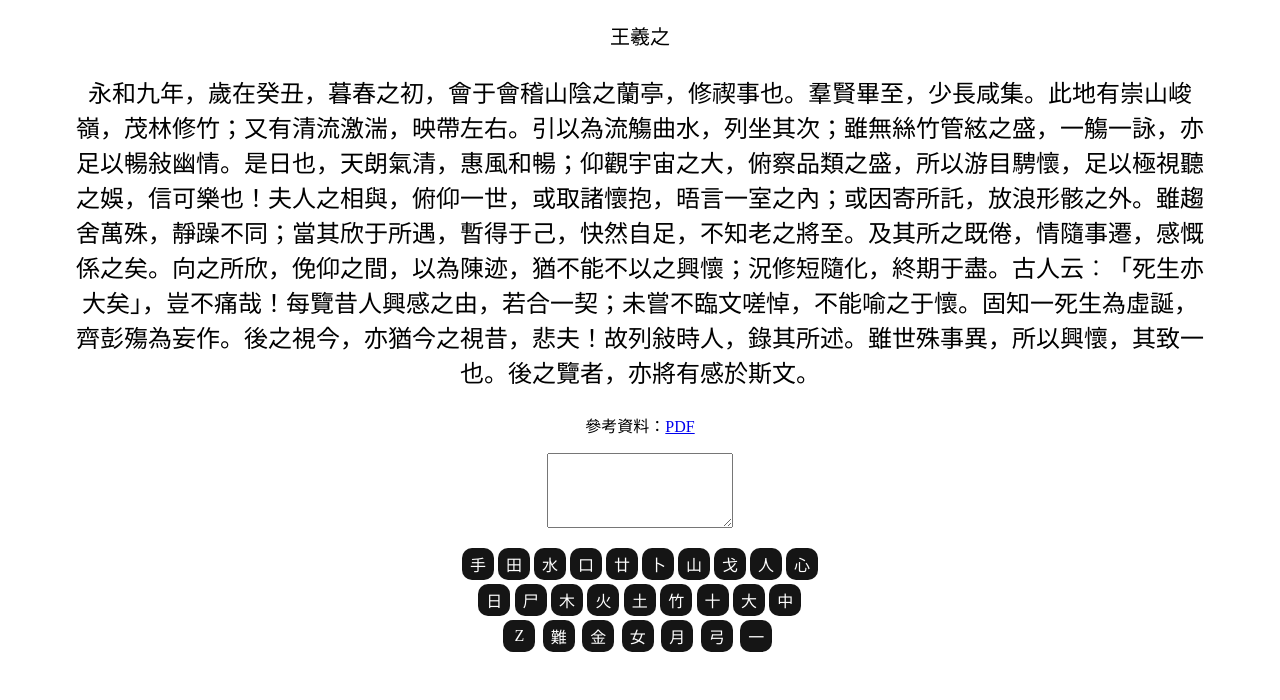
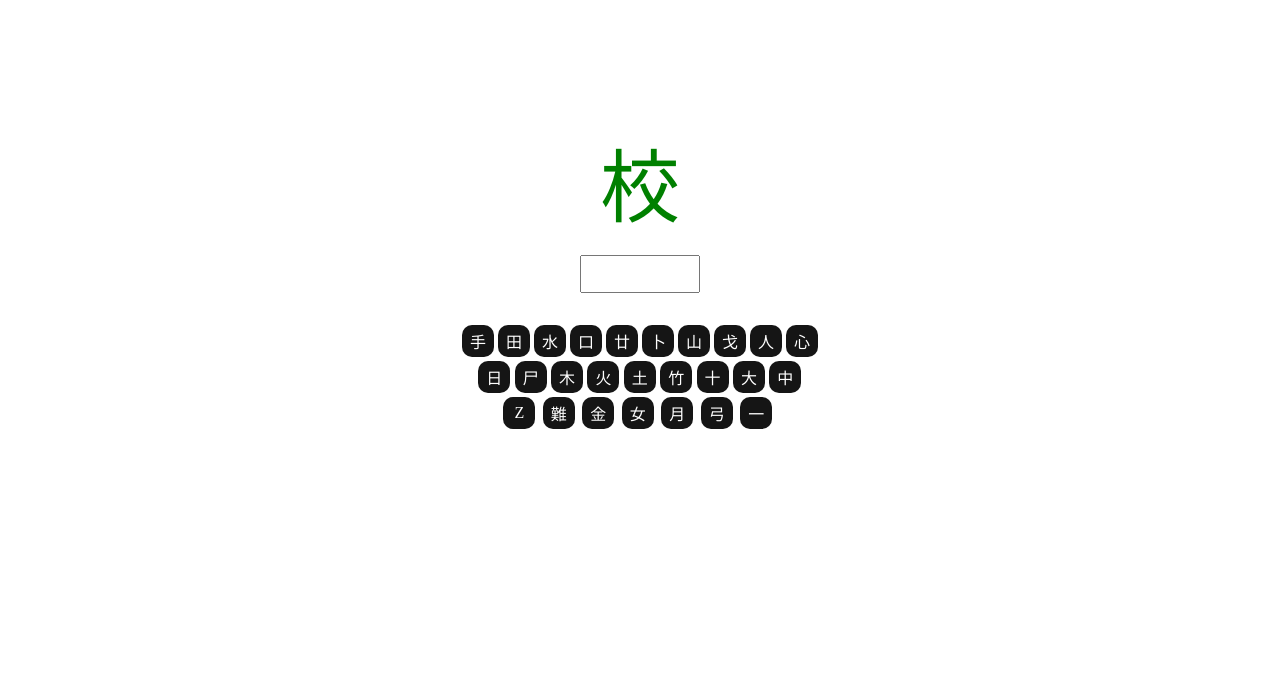
Before and after one commit to zeon10902/cangjie_ex, a plain HTML site: page index.html in a window 1280 px wide. Shown: the part 100-800 px from the top of the page. Drawn offline with Linux system fonts and the light colour scheme; a web font is replaced by a local one.

Commit message:
composition practice

```diff
--- a/index.css
+++ b/index.css
@@ -1,4 +1,3 @@
-
 body {
   padding: 0;
   margin: 0;
@@ -10,53 +9,55 @@ body {
   flex-direction: column;
   justify-content: center;
   align-items: center;
-
-  font-family: 'LXGW WenKai TC';
+  font-family: 'Noto Serif TC', serif;
 }
 
-textarea {
-  font-size: 1.25em;
-  font-family: 'LXGW WenKai TC';
+#typeNext {
+  display: flex;
+  flex-direction: column;
+  justify-content: center;
+  align-items: center;
+
+  #character {
+    font-size: 5rem;
+    color: green;
+    margin-bottom: 1rem;
+  }
+
+  input {
+    height: 2rem;
+    width: 7rem;
+    margin-bottom: 1rem;
+  }
+
+  input[type="text"] {
+    font-size: 1.25rem;
+    font-family: var(--ui);
+  }
+
+  p {
+    text-align: center;
+    margin: 0;
+    padding: 0;
+  }
 }
 
-p {
-  text-align: center;
-  margin-left: 3em;
-  margin-right: 3em;
-}
 
-#title {
-  font-size: 2.1875em;
-}
-
-#author {
-  font-size: 1.25em;
-}
-
-#content {
-  font-size: 1.5em;
-  margin-bottom: 1em;
-}
-
-#info {
-  font-size: 1em;
-  margin-bottom: 1em
-}
 
 #keymap {
-  font-size: 1em;
+  font-size: 1rem;
   display: grid;
   grid-template-rows: 1fr 1fr 1fr;
   justify-content: center;
   white-space: nowrap;
   align-items: center;
-  gap: 0.25em;
-  margin-top: 1em;
-  margin-bottom: 3em;
+  gap: 0.25rem;
+  margin-top: 1rem;
+  margin-bottom: 3rem;
 
   .row {
     height: 2em;
-    gap: 0.25em;
+    gap: 0.25rem;
   }
 
   .r1 {
@@ -83,7 +84,7 @@ p {
     display: flex;
     background-color: #151515;
     color: #ffffff;
-    border-radius: 0.625em;
+    border-radius: 0.625rem;
     text-align: center;
     justify-content: center;
     align-items: center;
--- a/index.html
+++ b/index.html
@@ -9,23 +9,18 @@
     <link rel="manifest" href="site.webmanifest" />
     <link rel="preconnect" href="https://fonts.googleapis.com">
     <link rel="preconnect" href="https://fonts.gstatic.com" crossorigin>
-    <link href="https://fonts.googleapis.com/css2?family=LXGW+WenKai+TC&display=swap" rel="stylesheet">
+    <link href="https://fonts.googleapis.com/css2?family=Noto+Serif+TC:wght@200..900&display=swap" rel="stylesheet">
     <title>CangJie Exercise</title>
     <link rel="stylesheet" href="index.css" />
     <script src="index.js" defer></script>
   </head>
 
   <body>
-    <div>
-      <p id="title"></p>
-      <p id="author"></p>
-      <p id="content"></p>
-      <p id="info">參考資料：<a id="link" href="#">PDF</a></p>
+    <div id="typeNext">
+      <p id="character"></p>
+      <input type="text" name="inputBox" maxlength="5" size="1rem" id="inputBox">
     </div>
 
-    <div>
-      <textarea id="inputBox" name="inputBox" rows="3" cols="15"></textarea>
-    </div>
 
     <div id="keymap">
       <div class="row r2">
--- a/index.js
+++ b/index.js
@@ -1,45 +1,3 @@
-// import fs from 'fs/promises'
-const content = [
-  {
-    title: "滕王閣序",
-    author: "王勃",
-    content:
-      "南昌故郡，洪都新府，星分翼軫，地接衡廬，襟三江而帶五湖，控蠻荊而引甌越。物華天寶，龍光射牛斗之墟；人傑地靈，徐孺下陳蕃之榻。雄州霧列，俊彩星馳，臺隍枕夷夏之交，賓主盡東南之美。都督閻公之雅望，棨戟遙臨；宇文新州之懿範，襜帷暫駐。十旬休暇，勝友如雲；千里逢迎，高朋滿座。騰蛟起鳳，孟學士之詞宗；紫電青霜，王將軍之武庫。家君作宰，路出名區；童子何知，躬逢勝餞。時維九月，序屬三秋。潦水盡而寒潭清，煙光凝而暮山紫。儼驂騑於上路，訪風景於崇阿；臨帝子之長洲，得仙人之舊館。層臺聳翠，上出重霄；飛閣翔丹，下臨無地。鶴汀鳧渚，窮島嶼之縈迴；桂殿蘭宮，即岡巒之體勢。披繡闥，俯雕甍，山原曠其盈視，川澤盱其駭矚。閭閻撲地，鐘鳴鼎食之家；舸艦彌津，青雀黃龍之軸。虹銷雨霽，彩徹雲衢。落霞與孤鶩齊飛，秋水共長天一色。漁舟唱晚，響窮彭蠡之濱；雁陣驚寒，聲斷衡陽之浦。遙吟甫暢，逸興遄飛。爽籟發而清風生，纖歌凝而白雲遏。睢園綠竹，氣凌彭澤之樽；鄴水朱華，光照臨川之筆。四美具，二難并。窮睇眄於中天，極娛遊於暇日。天高地迥，覺宇宙之無窮；興盡悲來，識盈虛之有數。望長安於日下，指吳會於雲間。地勢極而南溟深，天柱高而北辰遠。關山難越，誰悲失路之人？萍水相逢，盡是他鄉之客。懷帝閽而不見，奉宣室以何年？嗟乎！時運不齊，命途多舛；馮唐易老，李廣難封。屈賈誼於長沙，非無聖主；竄梁鴻於海曲，豈乏明時？所賴君子安貧，達人知命。老當益壯，寧移白首之心？窮且益堅，不墜青雲之志。酌貪泉而覺爽，處涸轍以猶歡。北海雖賒，扶搖可接；東隅已逝，桑榆非晚。孟嘗高潔，空餘報國之心；阮籍猖狂，豈效窮途之哭？勃三尺微命，一介書生，無路請纓，等終軍之弱冠；有懷投筆，慕宗慤之長風。捨簪笏於百齡，奉晨昬於萬里。非謝家之寶樹，接孟氏之芳鄰。他日趨庭，叨陪鯉對。今茲捧袂，喜託龍門。楊意不逢，撫凌雲而自惜；鍾期既遇，奏流水以何慚！嗚呼！勝地不常，盛筵難再；蘭亭已矣，梓澤丘墟。臨別贈言，幸承恩於偉餞；登高作賦，是所望於羣公。敢竭鄙誠，恭疏短引，一言均賦，四韻俱成。請灑潘江，各傾陸海云爾。",
-    link: "https://www.edb.gov.hk/attachment/tc/curriculum-development/kla/chi-edu/resources/secondary-edu/lang/chi_chapter/P127.pdf",
-  },
-  {
-    title: "蘭亭集序",
-    author: "王羲之",
-    content:
-      "永和九年，歲在癸丑，暮春之初，會于會稽山陰之蘭亭，修禊事也。羣賢畢至，少長咸集。此地有崇山峻嶺，茂林修竹；又有清流激湍，映帶左右。引以為流觴曲水，列坐其次；雖無絲竹管絃之盛，一觴一詠，亦足以暢敍幽情。是日也，天朗氣清，惠風和暢；仰觀宇宙之大，俯察品類之盛，所以游目騁懷，足以極視聽之娛，信可樂也！夫人之相與，俯仰一世，或取諸懷抱，晤言一室之內；或因寄所託，放浪形骸之外。雖趨舍萬殊，靜躁不同；當其欣于所遇，暫得于己，快然自足，不知老之將至。及其所之既倦，情隨事遷，感慨係之矣。向之所欣，俛仰之間，以為陳迹，猶不能不以之興懷；況修短隨化，終期于盡。古人云︰「死生亦大矣」，豈不痛哉！每覽昔人興感之由，若合一契；未嘗不臨文嗟悼，不能喻之于懷。固知一死生為虛誕，齊彭殤為妄作。後之視今，亦猶今之視昔，悲夫！故列敍時人，錄其所述。雖世殊事異，所以興懷，其致一也。後之覽者，亦將有感於斯文。",
-    link: "https://www.edb.gov.hk/attachment/tc/curriculum-development/kla/chi-edu/resources/secondary-edu/lang/chi_chapter/P122_202306.pdf",
-  },
-  {
-    title: "將進酒",
-    author: "李白",
-    content:
-      "君不見黃河之水天上來，奔流到海不復回！君不見高堂明鏡悲白髮，朝如青絲暮成雪。人生得意須盡歡，莫使金樽空對月！天生我材必有用，千金散盡還復來。烹羊宰牛且為樂，會須一飲三百杯。岑夫子，丹邱生，將進酒，君莫停！與君歌一曲，請君為我傾耳聽！鐘鼓饌玉不足貴，但願長醉不用醒！古來聖賢皆寂寞，唯有飲者留其名。陳王昔時宴平樂，斗酒十千恣歡謔。主人何為言少錢，徑須沽取對君酌！五花馬，千金裘，呼兒將出換美酒，與爾同銷萬古愁！",
-    link: "https://www.edb.gov.hk/attachment/tc/curriculum-development/kla/chi-edu/resources/secondary-edu/lang/chi_chapter/P024_201704.pdf",
-  },
-];
-
-
-function init_content() {
-  try {
-    const randomNumber = Math.floor(Math.random() * 3);
-    choosenContent = content[randomNumber];
-
-    document.getElementById("title").textContent = choosenContent.title;
-    document.getElementById("author").textContent = choosenContent.author;
-    document.getElementById("content").textContent = choosenContent.content;
-    document.getElementById("link").href = choosenContent.link;
-  } catch (err) {
-    console.error("Error occurs when initializing content:", err);
-  }
-}
-
-init_content();
-
 const chart = {
     q : '手',
     w : '田',
@@ -69,7 +27,18 @@ const chart = {
     m : '一'
 }
 
+
+const inputElement = document.getElementById("inputBox");
+// Flag to track composition end
+let compositionEnded = false;
+
+
 function handleEvent(event) {
+  // Set flag when composition ends
+  if (event.type === 'compositionend') {
+    compositionEnded = true;
+  }
+
   if (event.data.length > sessionStorage.getItem("prev")) {
     sessionStorage.setItem("prev", event.data.length);
     // console.log('>', sessionStorage.getItem('prev'));
@@ -92,68 +61,123 @@ function handleEvent(event) {
   }
 }
 
-const inputElement = document.getElementById("inputBox");
 inputElement.addEventListener("compositionstart", handleEvent);
 inputElement.addEventListener("compositionupdate", handleEvent);
 inputElement.addEventListener("compositionend", handleEvent);
 
-// document.addEventListener("compositionupdate", (event) => {
-//   if (event.data.length > sessionStorage.getItem("prev")) {
-//     sessionStorage.setItem("prev", event.data.length);
-//     // console.log('>', sessionStorage.getItem('prev'));
-//   } else {
-//     sessionStorage.setItem("prev", event.data.length);
-//     // console.log('< or =', sessionStorage.getItem('prev'));
-//     return;
-//   }
 
-//   const lastCharacter = event.data[event.data.length - 1];
-//   const pressedKey = Object.keys(chart).find(
-//     (key) => chart[key] === lastCharacter
-//   );
-//   const virtualKey = document.querySelector(`[data-key="${pressedKey}"]`);
-//   if (virtualKey) {
-//     virtualKey.classList.add("pressed");
-//     setTimeout(() => {
-//       virtualKey.classList.remove("pressed");
-//     }, 100);
-//   }
-// });
 
-// inputBox.addEventListener("keyup", (event) => {
-//   if (event.key === "Enter") {
-//     check();
-//   }
-// });
+const character = document.getElementById('character');
 
-// revealButton.addEventListener('click', () => {
-//     answer.innerText = database[randomCharacter].split('').map(letter => chart[letter]).join('');
-//     answer.style.display === 'none'
-//     ?
-//     answer.style.display = 'block'
-//     :
-//     answer.style.display = 'none';
-// })
 
-// function check() {
-//     if (inputBox.value === character.innerText) {
-//         generator();
-//         inputBox.value = '';
-//         answer.style.display = 'none';
-//     }
-// }
+// Generate from curated traditional character list (optimal for extended practice)
+function generateFromCuratedList() {
+  // Carefully curated list of 500+ traditional Chinese characters
+  // Organized by categories for comprehensive CangJie practice
+  const traditionalChineseCharacters = [
+    // Most common basic characters (50)
+    '人', '大', '小', '日', '月', '山', '水', '火', '土', '木',
+    '金', '心', '手', '口', '目', '田', '中', '上', '下', '左',
+    '右', '前', '後', '東', '西', '南', '北', '好', '不', '來',
+    '去', '看', '聽', '說', '寫', '讀', '學', '教', '工', '作',
+    '生', '活', '年', '天', '今', '明', '昨', '星', '期', '週',
 
-// function generator() {
-//    randomCharacter = characters[Math.floor(Math.random() * characters.length)];
-//    character.innerText = randomCharacter;
-// }
+    // Essential traditional characters (50)
+    '個', '們', '這', '那', '裡', '時', '間', '現', '在', '過',
+    '國', '語', '文', '字', '書', '話', '問', '答', '愛', '歡',
+    '喜', '樂', '開', '關', '進', '出', '入', '內', '外', '裏',
+    '邊', '旁', '側', '附', '近', '遠', '離', '到', '達', '往',
+    '返', '回', '歸', '續', '停', '始', '終', '完', '成', '做',
 
-// generator();
+    // Traditional complex forms (50)
+    '傳', '統', '漢', '繁', '體', '簡', '化', '變', '換', '電',
+    '腦', '網', '路', '資', '訊', '科', '技', '發', '展', '社',
+    '會', '經', '濟', '政', '治', '文', '化', '教', '育', '進',
+    '步', '建', '設', '構', '造', '製', '產', '業', '商', '貿',
+    '易', '買', '賣', '購', '物', '價', '值', '錢', '財', '富',
 
-// function setDynamicVH() {
-//   const vh = window.innerHeight * 0.01;
-//   document.documentElement.style.setProperty('--vh', `${vh}px`);
-// }
+    // Numbers and time (50)
+    '一', '二', '三', '四', '五', '六', '七', '八', '九', '十',
+    '百', '千', '萬', '億', '兆', '零', '半', '雙', '對', '次',
+    '第', '初', '末', '終', '始', '早', '晚', '遲', '快', '慢',
+    '急', '緩', '速', '度', '率', '頻', '常', '時', '刻', '分',
+    '秒', '瞬', '久', '長', '短', '暫', '永', '臨', '即', '將',
 
-// window.addEventListener('resize', setDynamicVH);
-// setDynamicVH();
+    // Daily life and actions (50)
+    '動', '靜', '行', '走', '跑', '跳', '坐', '站', '躺', '睡',
+    '醒', '起', '床', '洗', '刷', '梳', '穿', '脫', '換', '戴',
+    '拿', '放', '提', '抱', '推', '拉', '打', '擊', '敲', '按',
+    '壓', '捏', '握', '抓', '撿', '丟', '扔', '投', '接', '給',
+    '送', '收', '取', '得', '失', '找', '尋', '搜', '查', '檢',
+
+    // Family and relationships (50)
+    '父', '母', '兒', '女', '男', '老', '少', '朋', '友', '家',
+    '庭', '親', '戚', '夫', '妻', '兄', '弟', '姐', '妹', '祖',
+    '孫', '叔', '嬸', '姨', '舅', '姑', '婆', '爺', '奶', '外',
+    '公', '婆', '岳', '丈', '媳', '婿', '侄', '甥', '表', '堂',
+    '族', '宗', '血', '緣', '關', '係', '情', '感', '愛', '恨',
+
+    // Colors and descriptions (50)
+    '白', '黑', '紅', '藍', '綠', '黃', '紫', '橙', '粉', '灰',
+    '美', '醜', '強', '弱', '聰', '明', '智', '慧', '勇', '敢',
+    '善', '惡', '真', '假', '對', '錯', '輕', '重', '厚', '薄',
+    '高', '矮', '胖', '瘦', '肥', '瘦', '寬', '窄', '深', '淺',
+    '亮', '暗', '清', '濁', '乾', '濕', '熱', '冷', '溫', '涼',
+
+    // Body parts and health (50)
+    '頭', '髮', '臉', '眼', '鼻', '嘴', '耳', '手', '腳', '身',
+    '體', '肩', '背', '胸', '腰', '腿', '膝', '腕', '指', '趾',
+    '皮', '肉', '骨', '血', '筋', '脈', '腦', '心', '肺', '肝',
+    '腎', '胃', '腸', '齒', '舌', '喉', '頸', '病', '痛', '傷',
+    '藥', '醫', '治', '療', '癒', '健', '康', '壯', '弱', '累',
+
+    // Nature and weather (50)
+    '天', '地', '空', '雲', '雨', '雪', '風', '雷', '電', '陽',
+    '陰', '光', '影', '暗', '亮', '星', '月', '日', '夜', '晨',
+    '昏', '春', '夏', '秋', '冬', '季', '節', '氣', '候', '溫',
+    '熱', '涼', '寒', '暖', '乾', '濕', '潮', '燥', '清', '濁',
+    '淨', '髒', '新', '舊', '鮮', '腐', '香', '臭', '甜', '苦',
+
+    // Places and buildings (50)
+    '國', '省', '市', '縣', '鄉', '鎮', '村', '里', '街', '路',
+    '巷', '弄', '號', '樓', '層', '室', '廳', '房', '間', '屋',
+    '家', '店', '場', '館', '院', '園', '公', '司', '廠', '校',
+    '院', '醫', '銀', '郵', '局', '站', '港', '機', '場', '橋',
+    '山', '河', '湖', '海', '島', '洲', '灣', '港', '碼', '頭'
+  ];
+
+  // Select random character from curated list
+  const randomIndex = Math.floor(Math.random() * traditionalChineseCharacters.length);
+  const selectedChar = traditionalChineseCharacters[randomIndex];
+
+  character.textContent = selectedChar;
+  return selectedChar;
+}
+
+
+// Function to check if user input matches displayed character
+function checkCharacterMatch() {
+  const userInput = inputElement.value.trim();
+  const displayedCharacter = character.textContent.trim();
+
+  // Check if user input matches the displayed character
+  if (userInput === displayedCharacter && compositionEnded == true) {
+    inputElement.value = ''; // Clear input
+    generateFromCuratedList(); // Generate new character
+    compositionEnded = false;
+  }
+}
+
+
+// Add event listener for space key
+document.addEventListener('keydown', function(event) {
+  if (event.code === 'Enter') {
+    event.preventDefault();
+    checkCharacterMatch();
+  }
+});
+
+
+
+// Initialize the page with a random character
+generateFromCuratedList();
```
